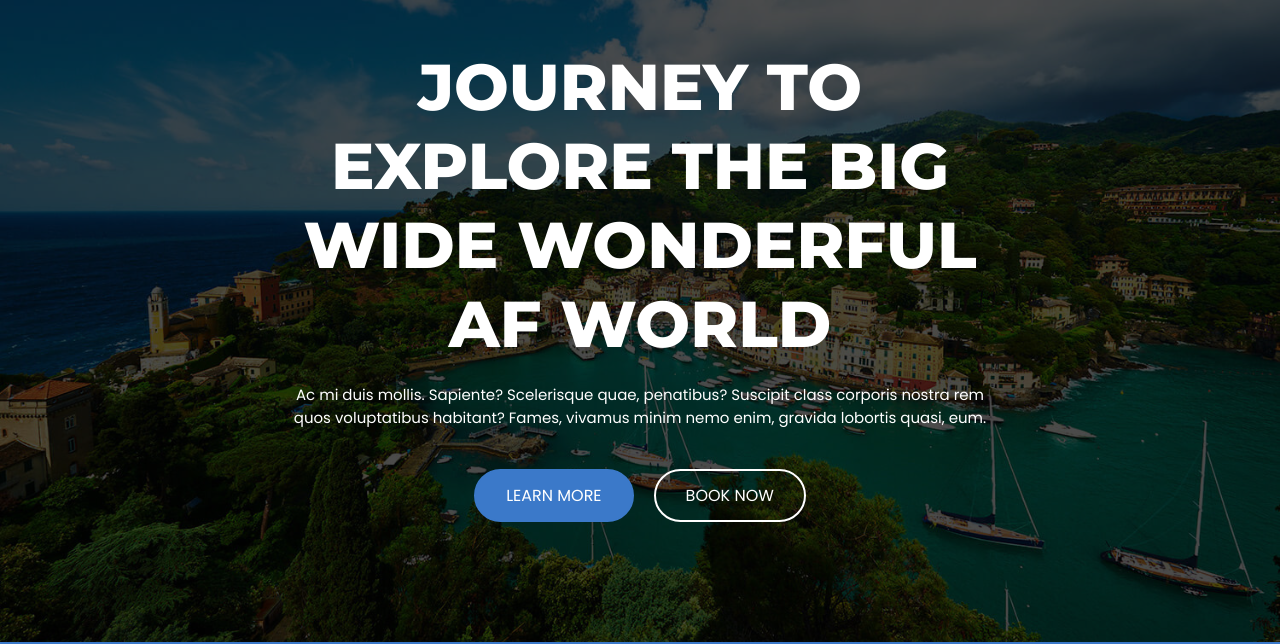
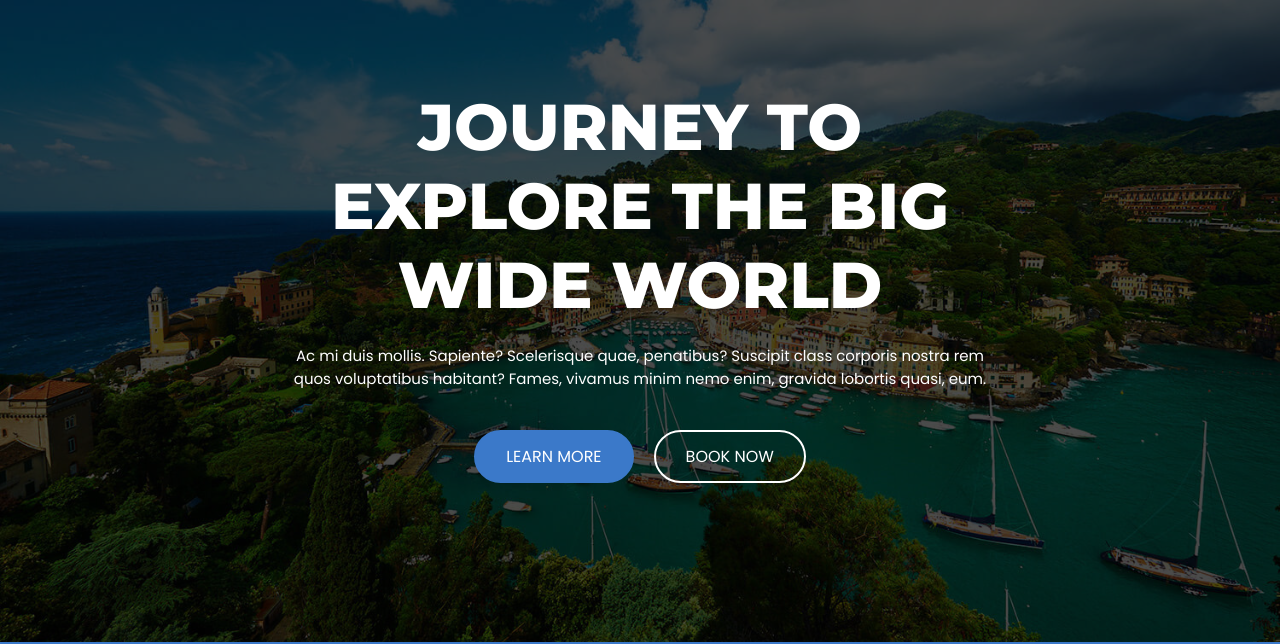
Before and after one commit to andyfin99/tourly-master, a plain HTML site: page tourly-master/index.html in a window 1280 px wide. Shown: the part 158-802 px from the top of the page. Drawn offline with nearby package versions, Linux system fonts and the light colour scheme.

Commit message:
Task ID: aftes2

```diff
--- a/tourly-master/index.html
+++ b/tourly-master/index.html
@@ -169,7 +169,7 @@
       <section class="hero" id="home">
         <div class="container">
 
-          <h2 class="h1 hero-title">Journey to explore the BIG Wide Wonderful AF world</h2>
+          <h2 class="h1 hero-title">Journey to explore the BIG Wide world</h2>
 
           <p class="hero-text">
             Ac mi duis mollis. Sapiente? Scelerisque quae, penatibus? Suscipit class corporis nostra rem quos
```
